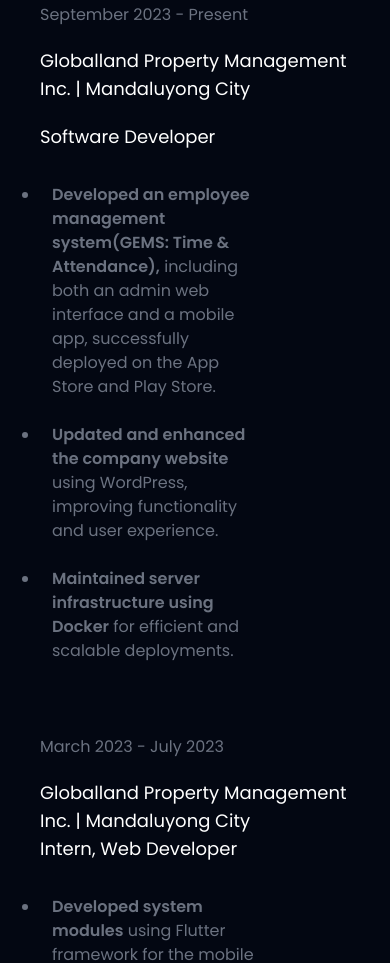
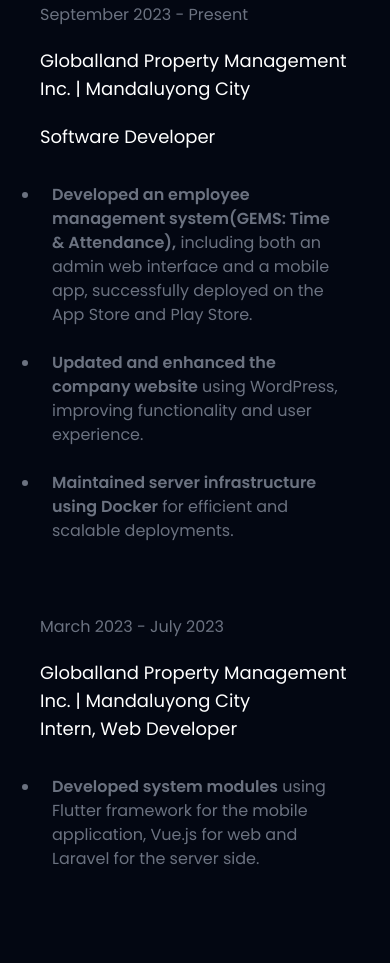
Before and after one commit to NekoIchigo/nekoigchigo.github.io, a plain HTML site: page index.html in a window 390 px wide. Shown: the part 1037-2000 px from the top of the page. Drawn offline with nearby package versions, Linux system fonts and the light colour scheme.

Commit message:
fix mobile

```diff
--- a/index.html
+++ b/index.html
@@ -489,7 +489,7 @@
                 Globalland Property Management Inc. | Mandaluyong City
               </p>
               <p class="text-lg">Software Developer</p>
-              <ul class="list-disc my-5 text-gray-500 w-3/4">
+              <ul class="list-disc my-5 text-gray-500 md:w-3/4">
                 <li class="p-3">
                   <span class="font-semibold"
                     >Developed an employee management system(GEMS: Time &
@@ -520,7 +520,7 @@
                 Globalland Property Management Inc. | Mandaluyong City
               </p>
               <p class="text-lg">Intern, Web Developer</p>
-              <ul class="list-disc my-5 text-gray-500 w-3/4">
+              <ul class="list-disc my-5 text-gray-500 md:w-3/4">
                 <li class="p-3">
                   <span class="font-semibold">Developed system modules</span>
                   using Flutter framework for the mobile application, Vue.js for
```
